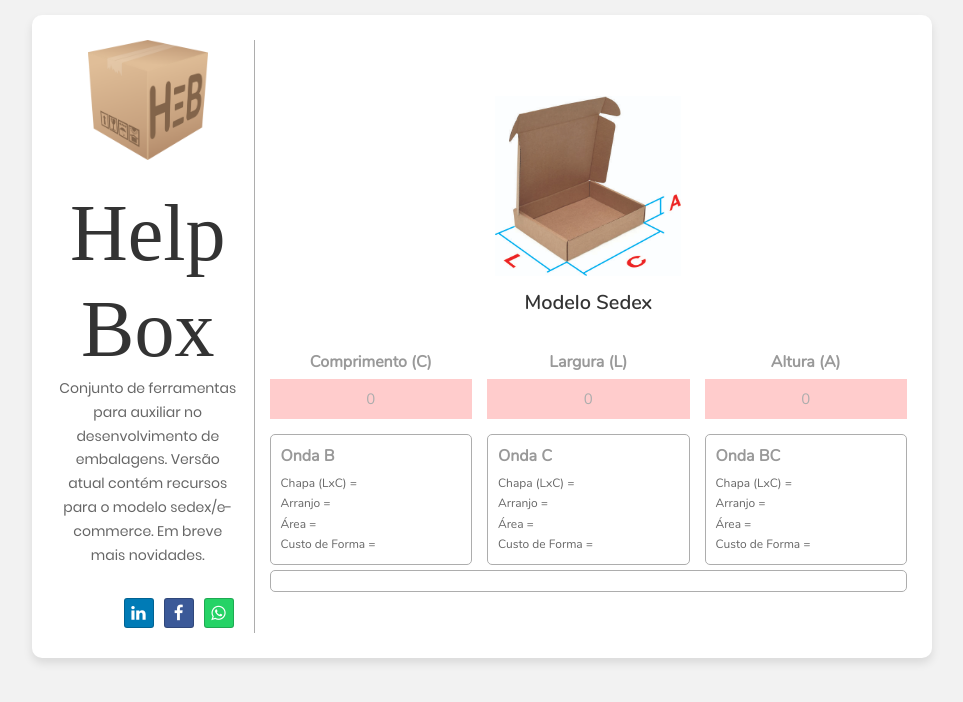
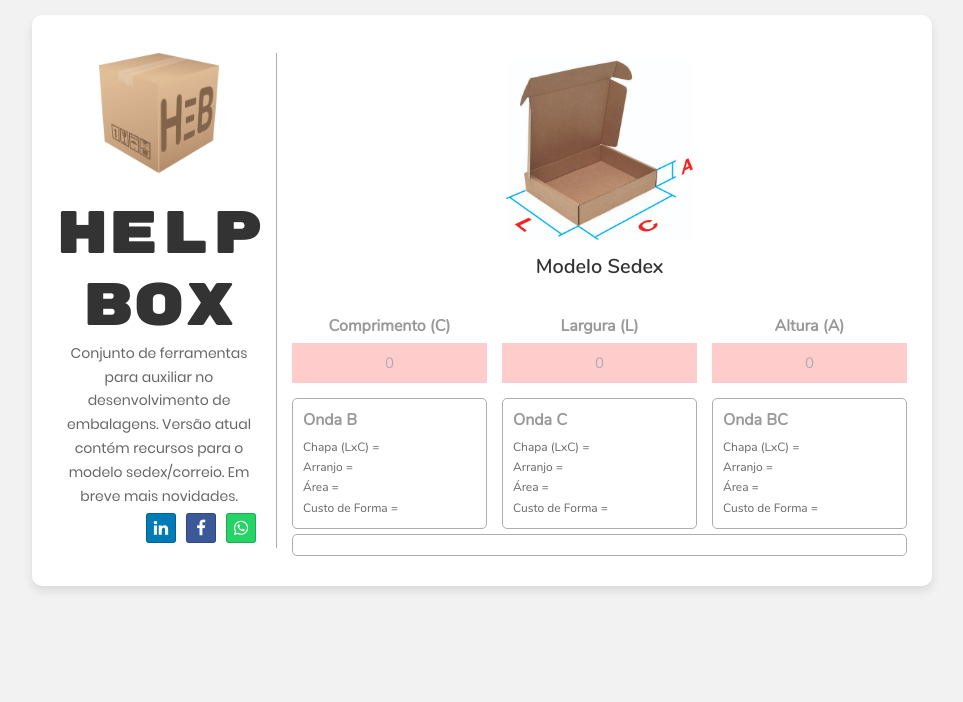
Before and after one commit to AlexandreAD/helpbox, a plain HTML site: page index.html in a window 1280 px wide. Shown: the whole page, without its empty margins (158-1121 px from the left). Drawn offline with Linux system fonts and the light colour scheme; a web font is replaced by a local one.

Commit message:
Atualização
Alterado fonte
inicio arquivo README

```diff
--- a/css/main.css
+++ b/css/main.css
@@ -40,7 +40,10 @@
   src: url('../fonts/Frederickathe/FrederickatheGreat-Regular.ttf');
 }
 
-
+@font-face {
+  font-family: Rubik;
+  src: url('../fonts/Rubik/RubikMonoOne-Regular.ttf');
+}
 /*//////////////////////////////////////////////////////////////////
 [ Utility ]*/
 .txt1 {
@@ -164,8 +167,8 @@ padding: 10px 20px;
 
 .form-title {
   display: block;
-  font-family: FrederickatheGreat-Regular;
-  font-size: 80px;
+  font-family: Rubik;
+  font-size: 60px;
   color: #333333;
   line-height: 1.2;
   text-align: center;
--- a/index.html
+++ b/index.html
@@ -3,17 +3,17 @@
 <head>
     <meta charset="UTF-8"/>
     <meta name="viewport" content="width=device-width, initial-scale=1.0"/>
-    <meta name="description" content="Conjunto de ferramentas para auxiliar no desenvolvimento de embalagens. Versão atual contém recursos para o modelo sedex/e-commerce. Em breve mais novidades."/>
-    <meta name="keywords" content="embalagem, papelão, caixa, fefco, abpo"/>
-    <meta property="og:title" content="Help Box"/>
+    <meta name="description" content="Help Box oferece ferramentas e informações para o desenvolvimento de embalagem. Auxilia em cálculos, na escolha de modelos de embalagens, materiais. Versão atual contém recursos para o modelo sedex/correio. Em breve mais novidades."/>
+    <meta name="keywords" content="embalagem, papelão, caixa, fefco, abpo, desenvolvimento de embalagens, modelo de caixas, design de embalagens, projeto de embalagens, empilhamento máximo, medidas de chapa, papelão ondulado"/>
+
+    <meta property="og:title" content="Help Box - Ferramentas para o desenvolvimento de embalagens."/>
     <meta property="og:url" content="https://www.helpbox.tec.br"/>
-
     <meta property="og:image" content="https://helpbox.tec.br/img/hb_favicon.png"/>
     <meta property="og:type" content="website"/>
-    <meta property="og:description" content="Conjunto de ferramentas para auxiliar no desenvolvimento de embalagens. Versão atual contém recursos para o modelo sedex/e-commerce. Em breve mais novidades."/>
+    <meta property="og:description" content="Help Box oferece ferramentas e informações para o desenvolvimento de embalagem. Auxilia em cálculos, na escolha de modelos de embalagens, materiais. Versão atual contém recursos para o modelo sedex/correio. Em breve mais novidades."/>
 
     <link rel="icon" type="imagem/png" href="img/favicon.png"/>
-    <title>Help Box</title>
+    <title>Help Box - Ferramentas para o desenvolvimento de embalagens.</title>
 
     <!-- Global site tag (gtag.js) - Google Analytics -->
 <script async src="https://www.googletagmanager.com/gtag/js?id=UA-174976101-1"></script>
@@ -39,11 +39,10 @@
 
                 <div class="box">
 
-                    <span class="form-title p-b-26 box-title">
+                    <span class="form-title">
                         <img src="img/hb_favicon.png" alt="logo" width="120" height="120">
                         Help Box
-                        <p>Conjunto de ferramentas para auxiliar no desenvolvimento de embalagens. Versão atual contém recursos para o modelo sedex/e-commerce. Em breve mais novidades.</p>
-
+                        <p>Conjunto de ferramentas para auxiliar no desenvolvimento de embalagens. Versão atual contém recursos para o modelo sedex/correio. Em breve mais novidades.</p>
                     </span>
 
                     <div class="compartilhar">
```
Also changed, not shown: fonts/Rubik/RubikMonoOne-Regular.ttf (added), 1 other file.
